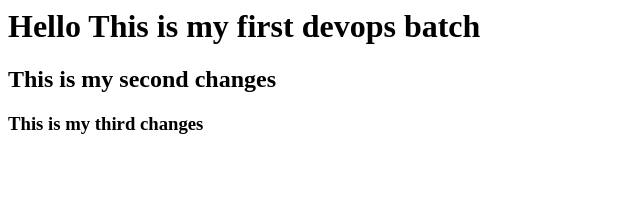
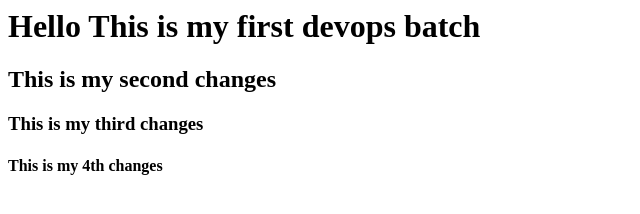
Before and after one commit to iamtruptimane/12-jan-devops-project, a plain HTML site: page index.html in a window 1280 px wide. Shown: the whole page, without its empty margins (0-640 px from the left). Drawn offline with Linux system fonts and the light colour scheme.

Commit message:
modified file

```diff
--- a/index.html
+++ b/index.html
@@ -1,3 +1,4 @@
 <h1> Hello This is my first devops batch</h1>
 <h2>This is my second changes</h2>
 <h3>This is my third changes</h3>
+<h4>This is my 4th changes</h4>
```
